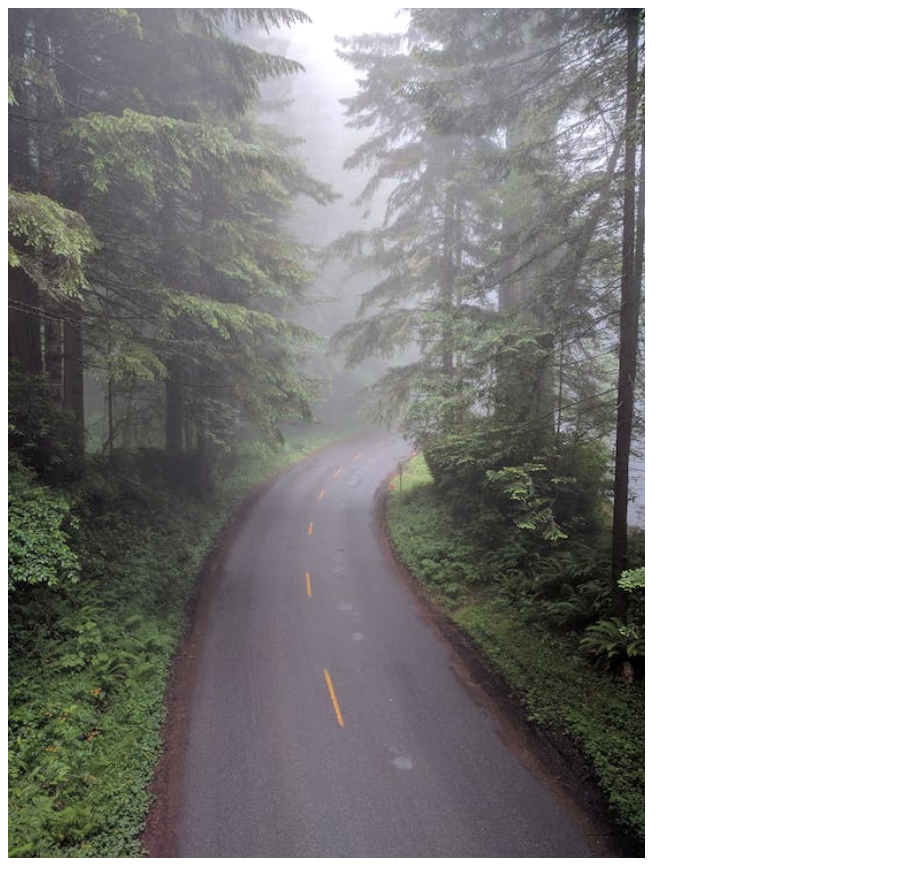
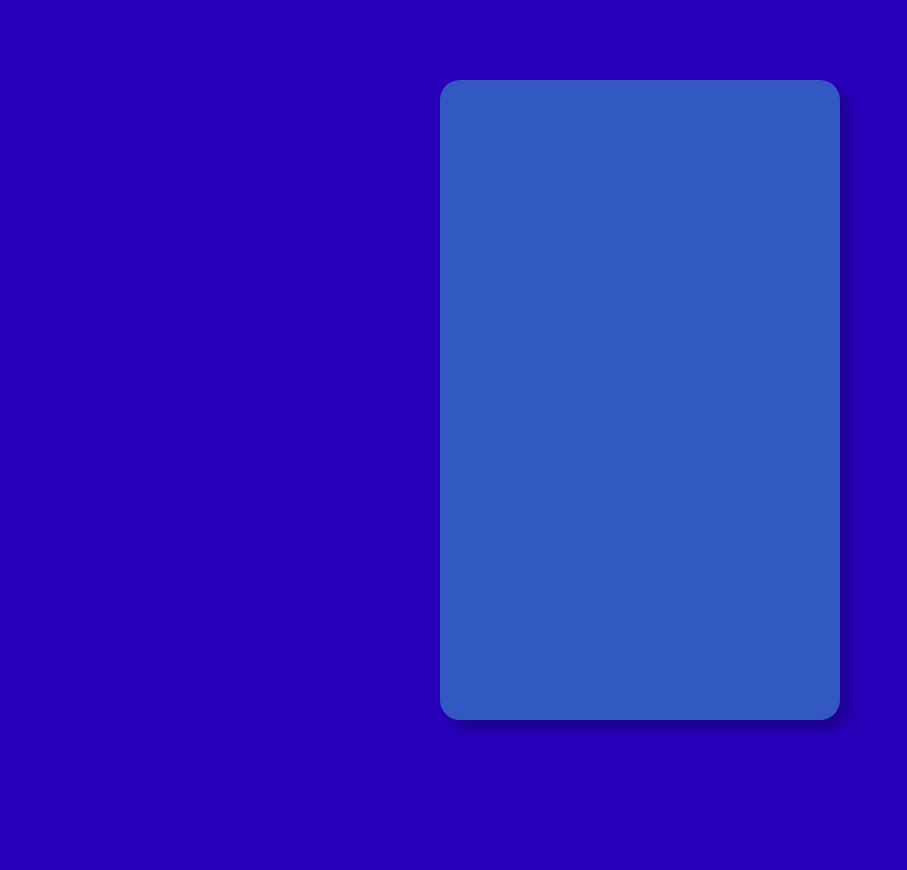
Before and after one commit to aldringordon/WeatherApp, an Angular app: page / in a window 1280 px wide. Shown: the whole page, without its empty margins (0-907 px from the left). After the commit the page ends 800 px from the top, so only its background shows below. Built offline with nearby package versions, Linux system fonts and the light colour scheme.

Commit message:
feat: basic container

```diff
--- a/src/app/app.component.html
+++ b/src/app/app.component.html
@@ -1,7 +1,7 @@
 <div class="container">
   <div class="uppder-data">
-    <img src="../assets/Hot.png" *ngIf="14 > 15">
-    <img src="../assets/Cold.png" *ngIf="14 <= 15">
+    <!-- <img src="../assets/Hot.png" *ngIf="14 > 15">
+    <img src="../assets/Cold.png" *ngIf="14 <= 15"> -->
   </div>
   <div class="lower-data">
 
--- a/src/styles.css
+++ b/src/styles.css
@@ -1 +1,35 @@
-/* You can add global styles to this file, and also import other style files */
+:root {
+    --blue-1: #2800b9;
+    --blue-2: #3258c2;
+    --yellow-1: #ffd700;
+    --white-1: #fff;
+    --grey-1: #d3d3d3;
+    --shadow-dark: rgba(0, 0, 0, 0.2);
+    --shadow-light: rgba(255, 255, 255, 0.1);
+}
+
+* {
+    margin: 0;
+    padding: 0;
+    box-sizing: border-box;
+}
+
+body {
+    font-family: Verdana, Geneva, Tahoma, sans-serif;
+    font-size: 16px;
+    width: 100%;
+    height: 100vh;
+    background-color: var(--blue-1);
+
+    display: flex;
+    justify-content: center;
+    align-items: center;
+}
+
+.container {
+    width: 400px;
+    height: 80vh;
+    background-color: var(--blue-2);
+    border-radius: 20px;
+    box-shadow: 10px 10px 10px var(--shadow-dark);
+}
```
Also changed, not shown: src/assets/Cold.png.
